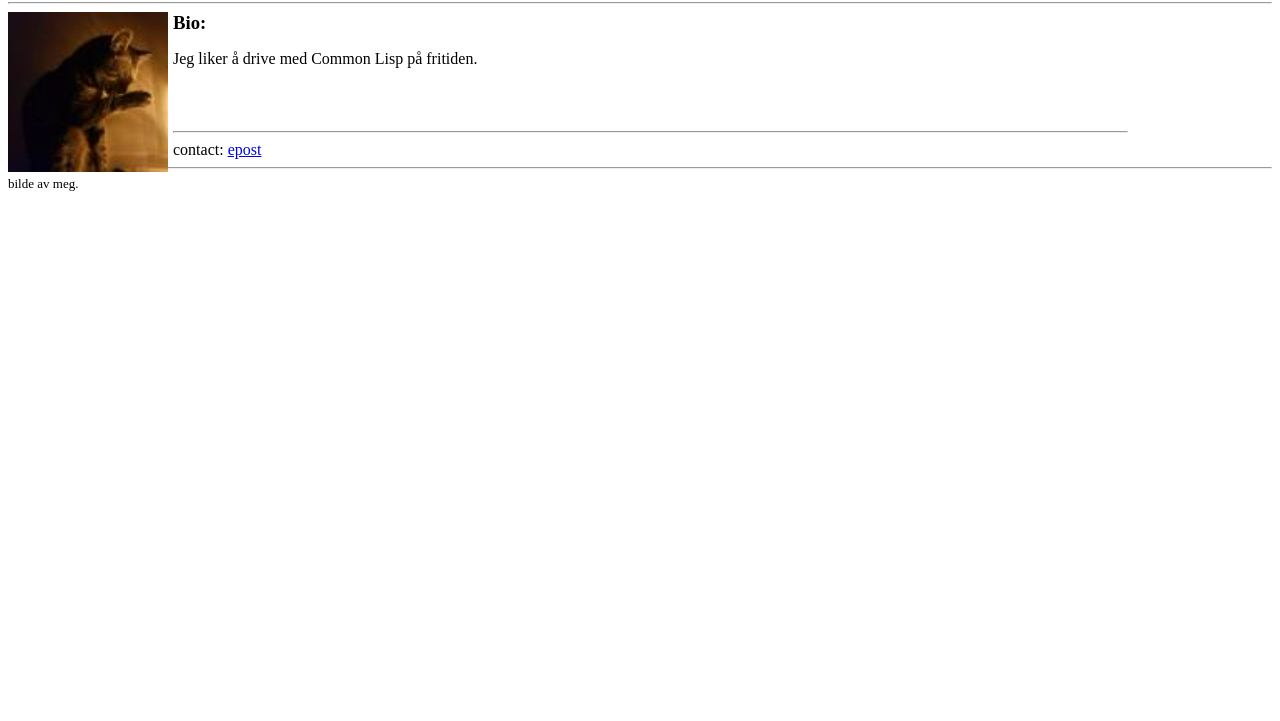
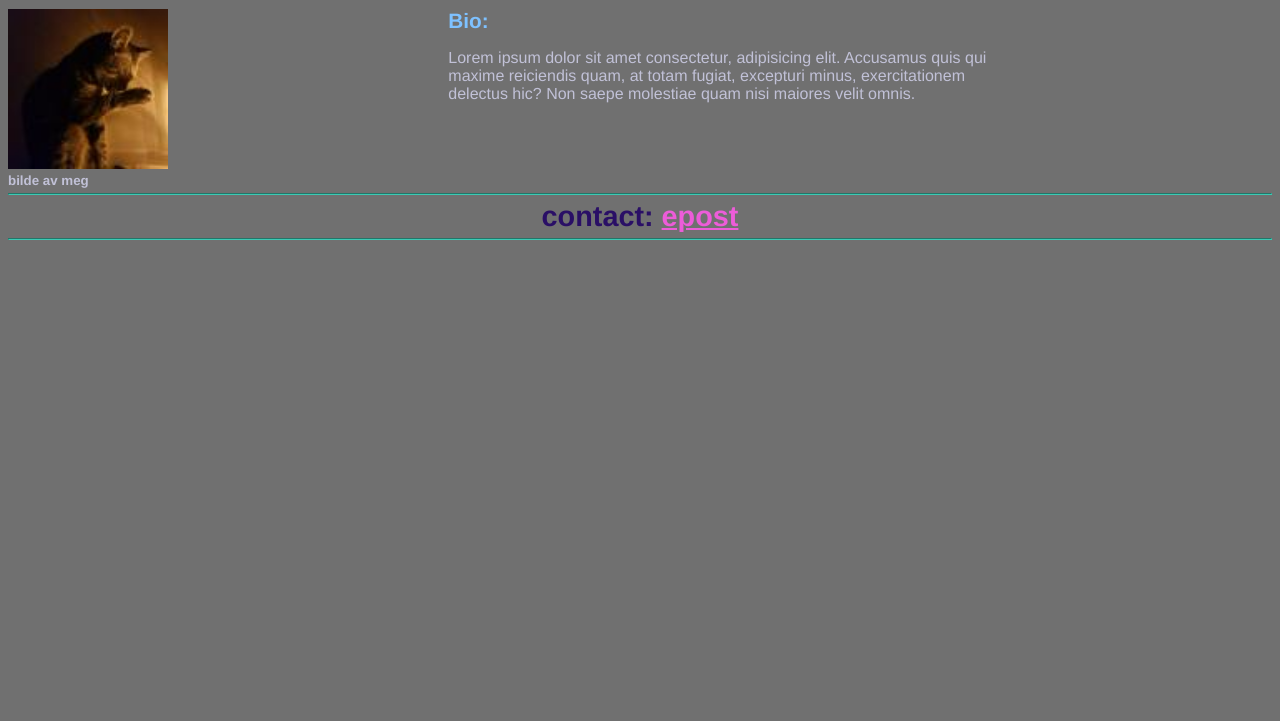
Before and after one commit to lalzy/kurs, a plain HTML site: page selvstudie/profil/index.html in a window 1280 px wide. Shown: the part 79-800 px from the top of the page. Drawn offline with Linux system fonts and the light colour scheme.

Commit message:
dafasdfdsaf

```diff
--- a/selvstudie/profil/index.html
+++ b/selvstudie/profil/index.html
@@ -7,23 +7,24 @@
     <link rel="stylesheet" href="./style.css">
 </head>
     <body>
+        <div id="grid">
+            <div id="titel">
                 <h1>Min personlige profil:</h1>
                 <hr>
-    <div class="bio">
-        <div class="bilde">
-            <img src="avatar.jpeg" alt="bilde av meg.">
-            <p>bilde av meg.</p>
-
             </div>
-        <div class="biotext">
+            <div id="bilde">
+                <img  src="avatar.jpeg">
+                <figcaption>bilde av meg</figcaption>
+            </div>
+            <div id="bio">
                 <h3>Bio:</h3>
-            <p>Jeg liker å drive med Common Lisp på fritiden.</p>
-            <div class="contact">
+                <p>Lorem ipsum dolor sit amet consectetur, adipisicing elit. Accusamus quis qui maxime reiciendis quam, at totam fugiat, excepturi minus, exercitationem delectus hic? Non saepe molestiae quam nisi maiores velit omnis.</p>
+            </div>
+            <div id="bun">
                 <hr>
                 <p>contact: <a href="mailto:svein@sknthelisper.no">epost</a></p>
+                <hr>
             </div>
         </div>
-    </div>
-    <hr>
     </body>
 </html>
--- a/selvstudie/profil/style.css
+++ b/selvstudie/profil/style.css
@@ -1,45 +1,89 @@
 * {
-    /*outline: 5px solid orange;*/
+    font-family:'cursive', 'Franklin Gothic Medium', 'Arial Narrow', Arial, sans-serif;
+    background-color: #707070;    color: #c9c9c9;
+    color: #c1c1d7;
+
 }
 
 h1{
-    font-family: cursive;
+    margin-bottom: 5px;
+    color: rgb(100,243,243);
 }
 
-.bio {
-    min-width:26rem;
-    max-width:70rem;
-    display:flex;
-    height:9.2rem;
-}
-.bio h3{
-    margin: 0;
-}
-.bilde{
-    height:100px;
+hr{
+    margin-top: 0;
+    margin-bottom: 15px;
+    border-color: #3cc9b3;
 }
 
-.bilde > p{
-    margin-top: 0;
-    font-size:small;
+#grid{
+    display:grid;
+    grid-template-areas:
+    "header header"
+    "pic bio"
+    "footer footer";
+    column-gap: 5px;
 }
-.bilde > img{
+#titel{
+    grid-area: header;
+    text-align: center;
+}
+
+#bilde{
+    grid-area:pic;
+    max-width: 10.1rem;
+    min-width: 10.1rem;
+}
+
+#bilde > img{
     width: 10rem;
 }
 
-.biotext{
-    display: flex;
-    flex-direction: column;
-    flex-grow: 1;
-    margin-left:5px;
-    width:100%;
+#bilde > figcaption{
+    font-size: smaller;
+    font-weight: bold;
 }
 
-.contact{
-    margin-top:auto;
+#bio{
+    grid-area: bio;
+    margin-left: 0;
 }
 
-.contact > p{
+#bio > h3{
     margin: 0;
-    margin-top:auto;
+    font-size: 1.3rem;
+    color: #7ec1ff;
+    font-weight: 1000;
+
 }
+
+#bio > p{
+    max-width: 550px;
+}
+
+#bun{
+    grid-area:footer;
+    text-align: center;
+    font-size: 1.8rem;
+}
+
+#bun>p{
+    margin: 0;
+    padding: 0;
+    color: #2a0f66;
+    font-weight: bold;
+}
+
+#bun > hr{
+    margin:5px 0px 5px;
+}
+
+a{
+    font-weight: bold;
+    font-size: bigger;
+    color:rgb(237, 92, 217);
+}
+
+a:hover{
+    color: blue;
+}
```
Lines whose indentation alone changed are shown as unchanged.
